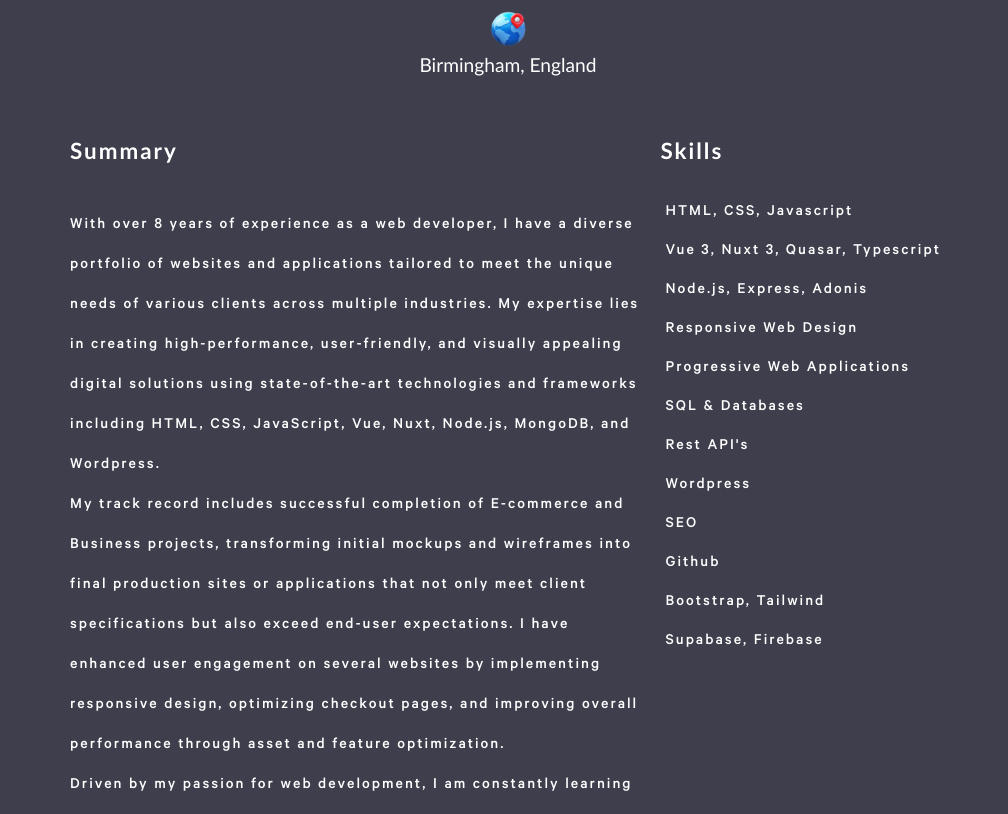
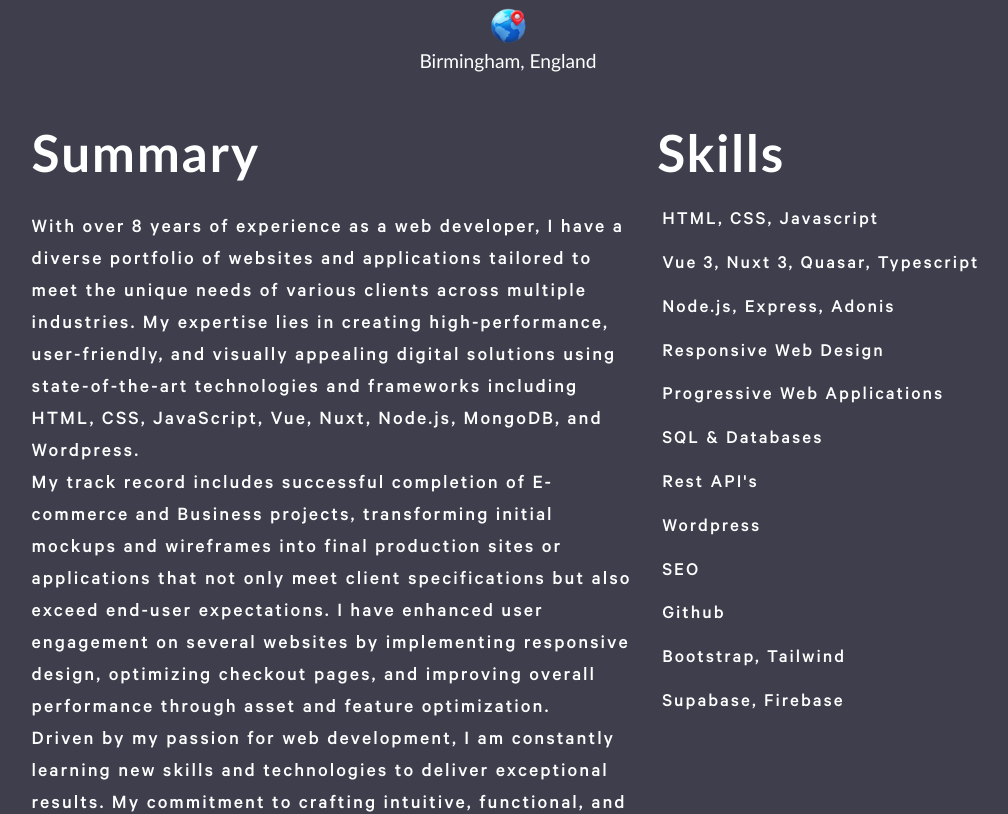
Before and after one commit to JamesWebStudio/portfolio-master, a Nuxt app: page /resume in a window 1280 px wide. Shown: the part 500-1314 px from the top of the page, without its empty margins (132-1140 px from the left). Built offline with nearby package versions, Linux system fonts and the light colour scheme.

Commit message:
modified resume page

```diff
--- /dev/null
+++ b/pages/404.vue
@@ -0,0 +1,3 @@
+<template>
+    <h2>Page Not found</h2>
+</template>
--- a/pages/projects.vue
+++ b/pages/projects.vue
@@ -110,6 +110,21 @@
                     <a href="" target="_blank">Link</a>
                 </div>
             </section>
+            <section class="card slide-in-right">
+                <div class="card-title">
+                    <h4>Cosmic News</h4>
+                </div>
+                <div class="card-sub-title">A Wordpress News & Opinion Site</div>
+                <div class="card-body">
+                    <img src="@/assets/cosmicnews.jpg" alt="No Image" loading="lazy">
+                </div>
+                <div class="card-tech">
+                    <p>Wordpress, Elementor, Polls</p>
+                </div>
+                <div class="card-link">
+                    <a href="" target="_blank">Link</a>
+                </div>
+            </section>
         </section>
     </section>
 </template>
--- a/pages/resume.vue
+++ b/pages/resume.vue
@@ -13,7 +13,7 @@
             <div id="header-contact">
                 <div>
                     <img src="../assets/icons8-email-64.png" alt="Email">
-                    <h4>jameswebstudio@outlook.com  nigeljames14@outlook.com</h4>
+                    <h4>jameswebstudio@outlook.com,   nigeljames14@outlook.com</h4>
                 </div>
                 <div>
                     <img src="../assets/icons8-phone-94.png" alt="Phone">
@@ -107,7 +107,7 @@
 
 .header {
     text-align: center;
-    line-height: 40px;
+    /* line-height: 40px; */
     display:flex;
     flex-wrap: wrap;
     justify-content: center;
@@ -164,15 +164,13 @@
 #summary, #experience, #education, #skills {
     padding: 10px;
     letter-spacing: 2px;
-    line-height: 24px;
     max-width: 1400px;
     margin: 0 auto;
 }
 
 #summary h3, #experience h3, #education h3, #skills h3 {
-    font-size: 1.4rem;
+    font-size: 3.2rem;
     letter-spacing: 2px;
-    line-height: 50px;
     text-align: left;
     font-weight: 900;
     margin-bottom: 30px;
@@ -180,7 +178,7 @@
 }
 
 #summary p, #experience p, #education p {
-    line-height: 40px;
+    line-height: 32px;
 }
 
 #skills {
@@ -217,13 +215,18 @@
         margin-bottom: 20px;
         font-size: 1.2rem;
     }
+
+    #summary p, #experience p, #education p {
+        line-height: 28px !important;
+        font-size: 18px;
+    }
 }
 
 @media screen and (min-width:1000px) {
     #main-section {
         display: grid;
         grid-template-columns: 1fr minmax(200px 30%);
-        padding: 0 15vw;
+        padding: 0 12vw;
     }
 
     #summary {
@@ -253,6 +256,22 @@
         grid-column-start: 2;
         grid-column-end: 3;
         align-items: start;
+
+    }
+
+    #skills h3 {
+        text-align: center;
+    }
+
+    #skills ul li {
+        font-size: 1.2rem;
+        padding-bottom: 15px;
+        letter-spacing: 2px;
+    }
+
+    #summary p, #experience p, #education p {
+        line-height: 32px !important;
+        font-size: 20px;
     }
 }
 
@@ -261,6 +280,7 @@
         width: 21cm;
         color: black;
         background-color: white;
+        font-size: 18px;
     }
 
 }
```
Also changed, not shown: assets/cosmicnews.jpg (added).
